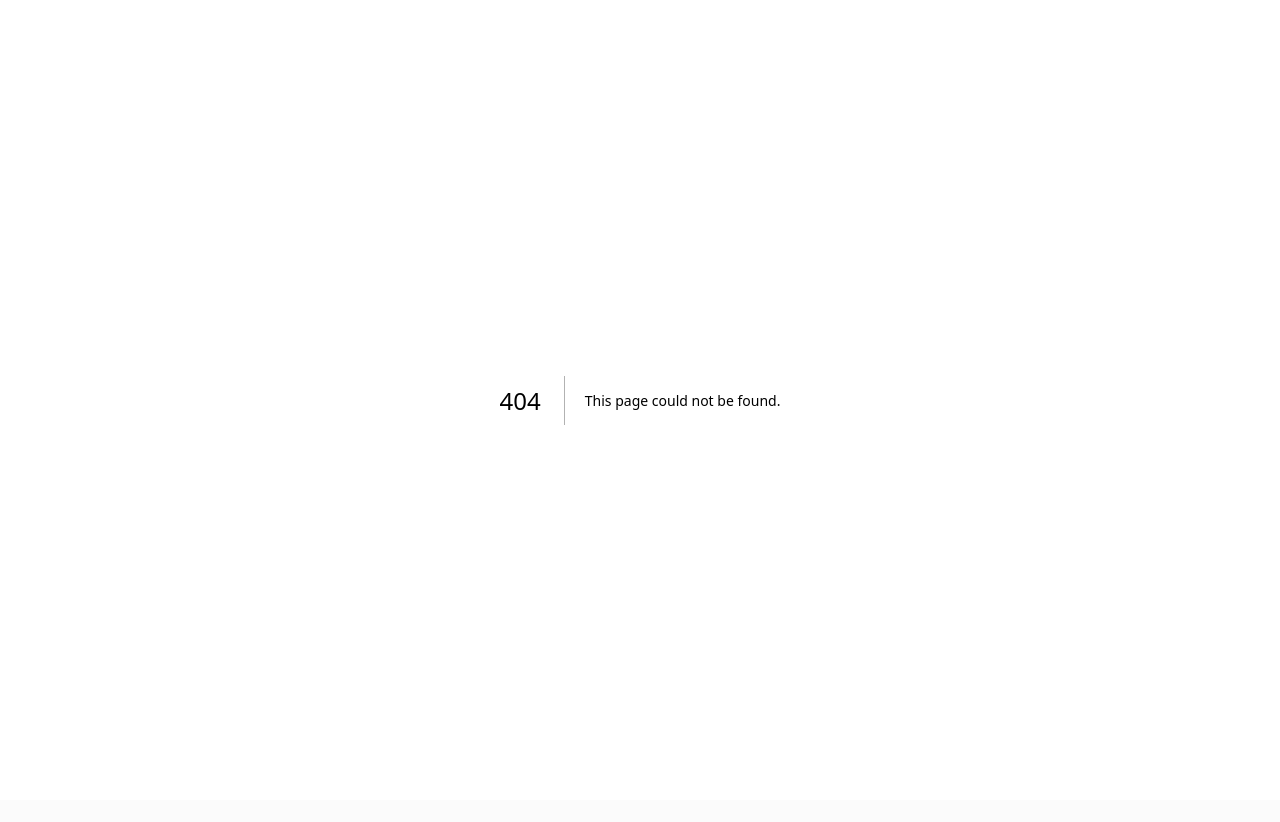
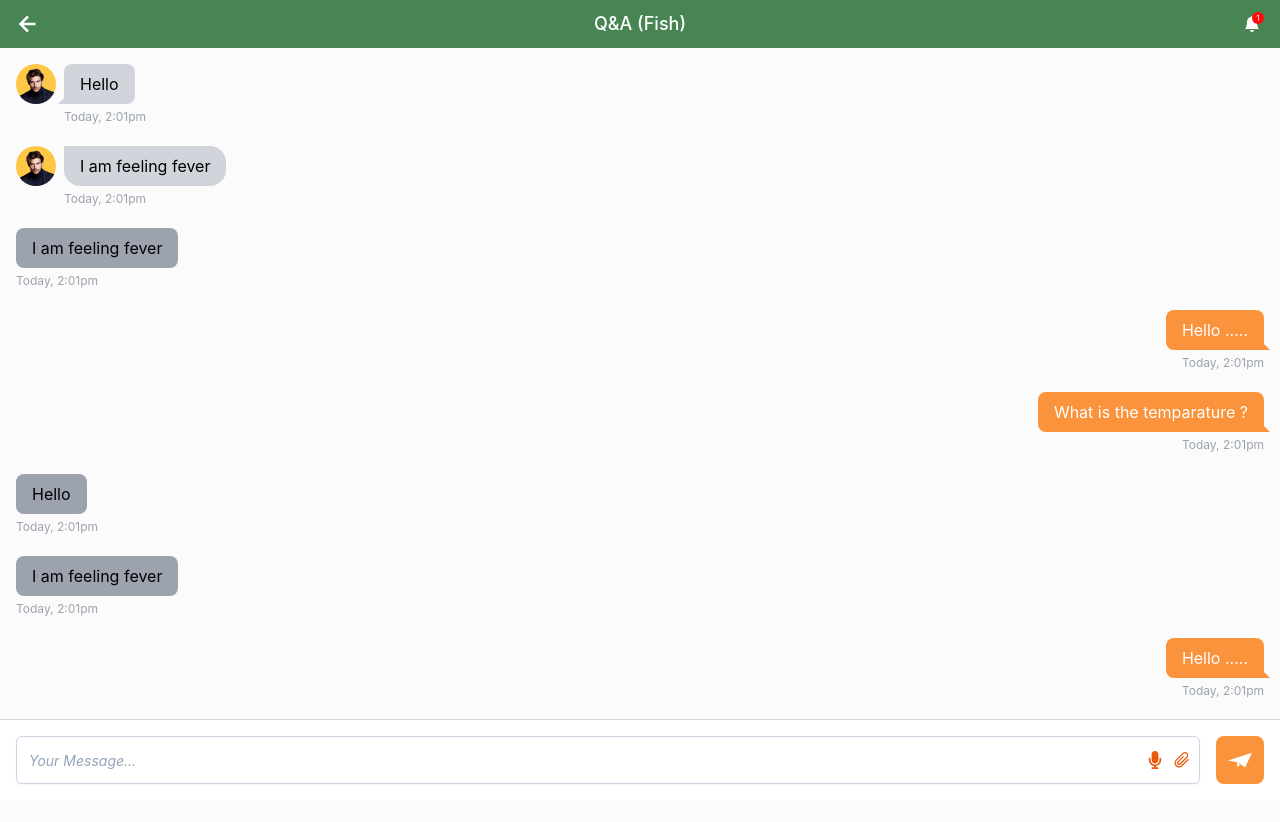
Before and after one commit to masudrana2779/agro-pwa, a Next.js app: page /chat in a window 1280 px wide. Before the commit this address had no page. Shown: the top 822 px of the page. Before the commit the page ends 800 px from the top, so only its background shows below. Built offline with nearby package versions, Linux system fonts and the light colour scheme.

Commit message:
chat item design 2 but first is the best i hope

```diff
--- /dev/null
+++ b/components/common/Chat/index.tsx
@@ -0,0 +1,159 @@
+import Image from "next/image";
+import { FaMicrophone } from "react-icons/fa";
+import { IoMdAttach } from "react-icons/io";
+import { SiMinutemailer } from "react-icons/si";
+import InnerHeaderComponent from "../InnerHeader";
+
+type ChatBoxProps = {
+  id?: string;
+};
+const ChatBox = ({ id }: ChatBoxProps) => {
+  return (
+    <>
+      <InnerHeaderComponent />
+      <div className="w-full transition-all duration-300">
+        <div className="">
+          <div className="py-4 pb-0">
+            <div className="overflow-hidden overflow-y-auto px-4">
+              <div className="mb-5 flex justify-start text-left">
+                <div className="flex space-x-2 items-start">
+                  <div className="flex">
+                    <Image
+                      className="rounded-full"
+                      src={"/assets/images/profile.png"}
+                      width={40}
+                      height={40}
+                      alt="profile"
+                    />
+                  </div>
+                  <div className="">
+                    <div className="relative mb-1 inline-block text-black rounded-lg bg-gray-300 py-2 px-4">
+                      Hello
+                      <div className="border-r-transparentw absolute bottom-0 -left-[6px]  h-0 w-0 border-b-8 border-r-8 border-l-8 border-b-gray-300 border-r-gray-300 border-l-transparent text-base"></div>
+
+                    </div>
+                    <div className="text-[12px] text-gray-400">
+                      Today, 2:01pm
+                    </div>
+                  </div>
+                </div>
+              </div>
+              <div className="mb-5 flex justify-start text-left">
+                <div className="flex space-x-2 items-start">
+                  <div className="flex">
+                    <Image
+                      className="rounded-full"
+                      src={"/assets/images/profile.png"}
+                      width={40}
+                      height={40}
+                      alt="profile"
+                    />
+                  </div>
+                  <div className="">
+                    <div className="relative rounded-tl-none mb-1 inline-block text-black rounded-2xl bg-gray-300 py-2 px-4">
+                      I am feeling fever
+                    </div>
+                    <div className="text-[12px] text-gray-400">
+                      Today, 2:01pm
+                    </div>
+                  </div>
+                </div>
+              </div>
+              <div className="mb-5 flex justify-start text-left">
+                <div className="">
+                  <div className="relative mb-1 inline-block rounded-lg bg-gray-400 py-2 px-4">
+                    I am feeling fever
+                  </div>
+                  <div className="text-[12px] text-gray-400">Today, 2:01pm</div>
+                </div>
+              </div>
+              <div className="mb-5 flex justify-end text-right">
+                <div className="">
+                  <div className="relative mb-1 inline-block rounded-lg bg-orange-400 py-2 px-4 text-white">
+                    Hello .....
+                    <div className="border-r-transparentw absolute bottom-0 -right-[6px] h-0  w-0 border-b-8 border-r-8 border-l-8 border-b-orange-400 border-l-orange-400 border-r-transparent text-base "></div>
+                  </div>
+                  <div className="text-[12px] text-gray-400">Today, 2:01pm</div>
+                </div>
+              </div>
+              <div className="mb-5 flex justify-end text-right">
+                <div className="">
+                  <div className="relative mb-1 inline-block rounded-lg bg-orange-400 py-2 px-4 text-white">
+                    What is the temparature ?
+                    <div className="border-r-transparentw absolute bottom-0 -right-[6px] h-0  w-0 border-b-8 border-r-8 border-l-8 border-b-orange-400 border-l-orange-400 border-r-transparent text-base "></div>
+                  </div>
+                  <div className="text-[12px] text-gray-400">Today, 2:01pm</div>
+                </div>
+              </div>
+              <div className="mb-5 flex justify-start text-left">
+                <div className="">
+                  <div className="relative mb-1 inline-block rounded-lg bg-gray-400 py-2 px-4">
+                    Hello
+                  </div>
+                  <div className="text-[12px] text-gray-400">Today, 2:01pm</div>
+                </div>
+              </div>
+              <div className="mb-5 flex justify-start text-left">
+                <div className="">
+                  <div className="relative mb-1 inline-block rounded-lg bg-gray-400 py-2 px-4">
+                    I am feeling fever
+                  </div>
+                  <div className="text-[12px] text-gray-400">Today, 2:01pm</div>
+                </div>
+              </div>
+              <div className="mb-5 flex justify-end text-right">
+                <div className="">
+                  <div className="relative mb-1 inline-block rounded-lg bg-orange-400 py-2 px-4 text-white">
+                    Hello .....
+                    <div className="border-r-transparentw absolute bottom-0 -right-[6px] h-0  w-0 border-b-8 border-r-8 border-l-8 border-b-orange-400 border-l-orange-400 border-r-transparent text-base "></div>
+                  </div>
+                  <div className="text-[12px] text-gray-400">Today, 2:01pm</div>
+                </div>
+              </div>
+              <div className="mb-5 flex justify-end text-right">
+                <div className="">
+                  <div className="relative mb-1 inline-block rounded-lg bg-orange-400 py-2 px-4 text-white">
+                    What is the temparature ?
+                    <div className="border-r-transparentw absolute bottom-0 -right-[6px] h-0  w-0 border-b-8 border-r-8 border-l-8 border-b-orange-400 border-l-orange-400 border-r-transparent text-base "></div>
+                  </div>
+                  <div className="text-[12px] text-gray-400">Today, 2:01pm</div>
+                </div>
+              </div>
+            </div>
+            <div className="sticky bottom-0 bg-white z-50 p-4 border-t border-t-gray-300">
+              <div className="">
+                <div className="flex space-x-4">
+                  <div className="w-full">
+                    <label className="relative block">
+                      <span className="absolute inset-y-0 right-0 flex items-center space-x-2 pl-2 pr-2">
+                        <span className=" cursor-pointer text-lg text-orange-600">
+                          <FaMicrophone />
+                        </span>
+                        <span className=" rotate-45 cursor-pointer text-xl text-orange-600">
+                          <IoMdAttach />
+                        </span>
+                      </span>
+                      <input
+                        className="block h-12 w-full rounded-md border border-slate-300 bg-white py-2 pl-3 pr-16 shadow-sm placeholder:italic placeholder:text-slate-400 focus:border-orange-400 focus:outline-none focus:ring-1 focus:ring-orange-400 sm:text-sm"
+                        placeholder="Your Message..."
+                        type="text"
+                        name="search"
+                      />
+                    </label>
+                  </div>
+                  <div className="">
+                    <button className="flex h-12 w-12 items-center justify-center rounded-lg bg-orange-400 p-2 text-2xl text-white hover:bg-orange-500">
+                      <SiMinutemailer />
+                    </button>
+                  </div>
+                </div>
+              </div>
+            </div>
+          </div>
+        </div>
+      </div>
+    </>
+  );
+};
+
+export default ChatBox;
--- a/components/common/InnerHeader/index.tsx
+++ b/components/common/InnerHeader/index.tsx
@@ -4,7 +4,7 @@ import { BiLeftArrowAlt } from "react-icons/bi";
 const InnerHeaderComponent = () => {
   return (
     <>
-      <div className="flex justify-between items-center bg-custom_green-400 py-1 px-2">
+      <div className="sticky top-0 z-50 flex justify-between items-center bg-custom_green-400 py-1 px-2">
         <div className="w-10 h-10 flex justify-center items-center">
           <div className="text-white text-3xl">
             <BiLeftArrowAlt />
--- /dev/null
+++ b/pages/chat.tsx
@@ -0,0 +1,12 @@
+import ChatBox from "../components/common/Chat";
+import Layout from "../components/Layouts";
+
+export default function Chat() {
+  return (
+    <>
+      <Layout>
+        <ChatBox />
+      </Layout>
+    </>
+  );
+}
```
Also changed, not shown: public/assets/images/profile.png (added).
